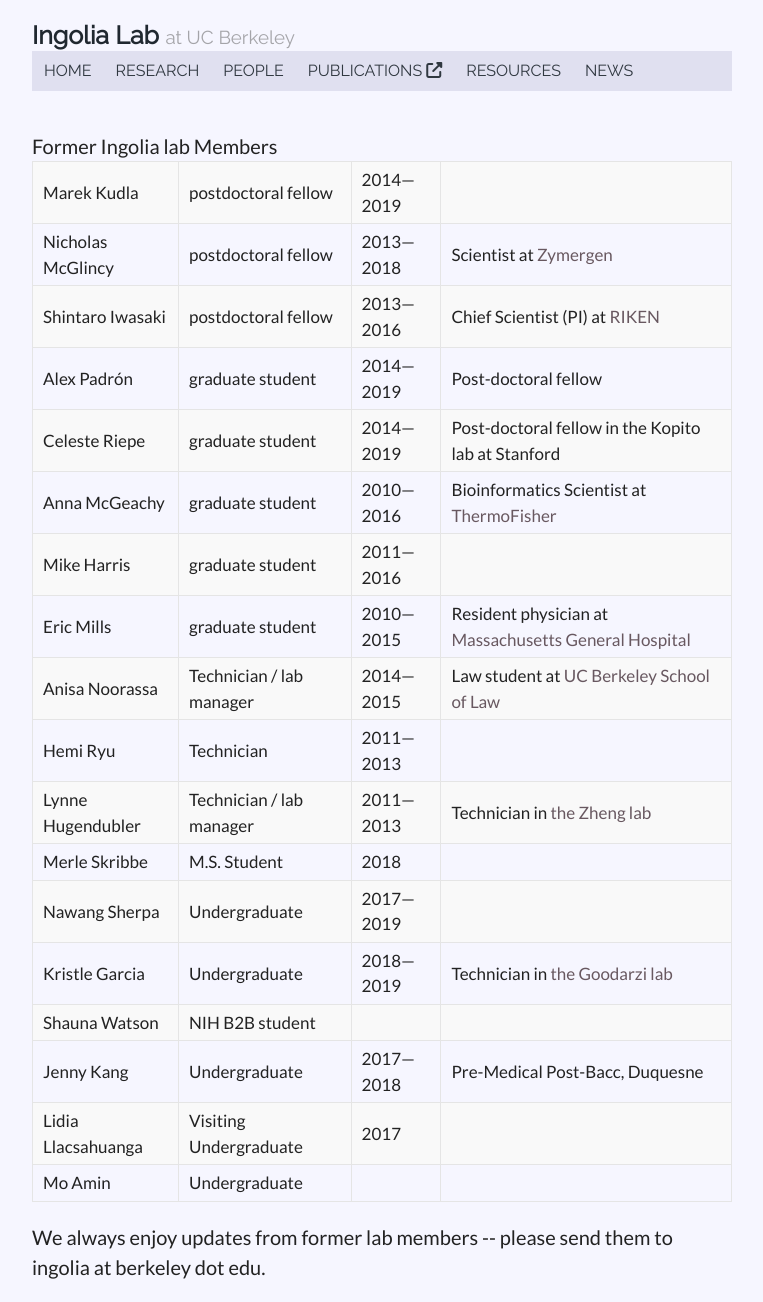
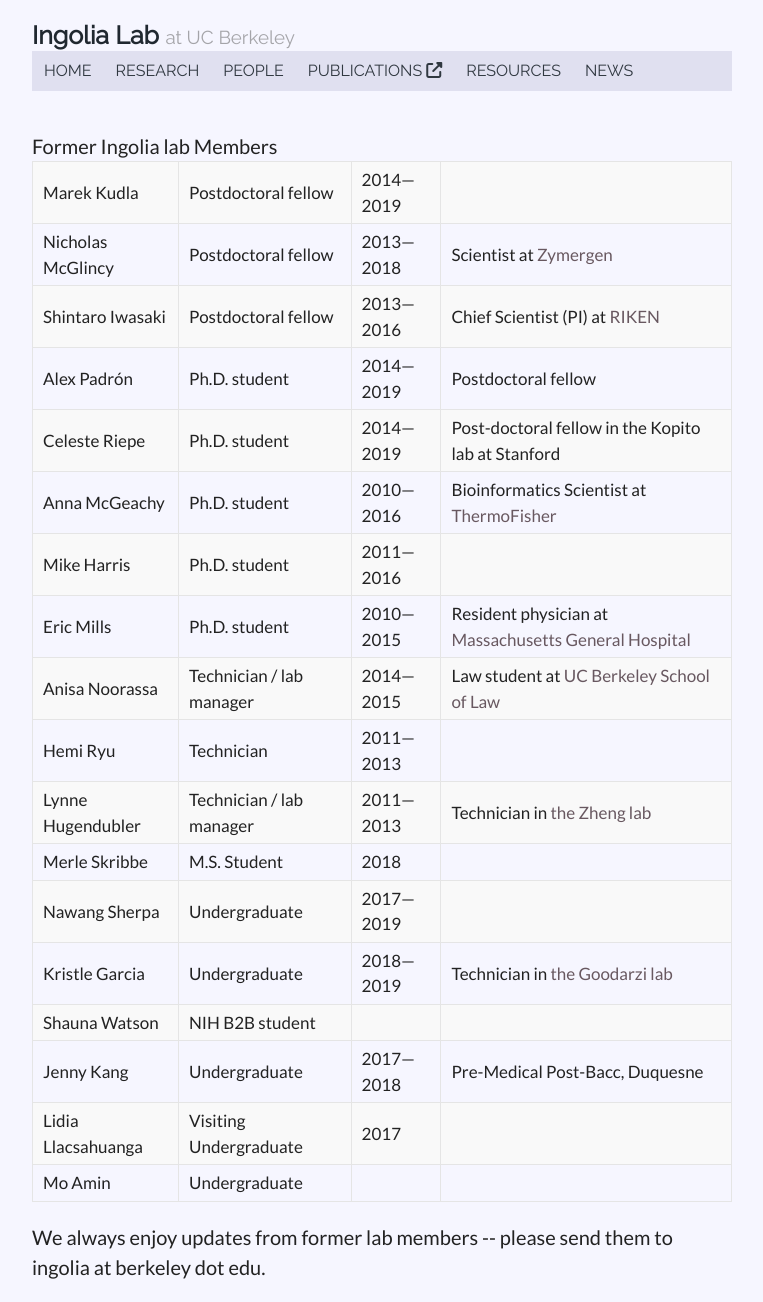
Before and after one commit to ingolia-lab/lab-web-page, a Jekyll site: the page built from src/former.html, in a window 1280 px wide. Shown: the whole page, without its empty margins (258-1021 px from the left). Built offline with Jekyll 4.4.1, drawn with Linux system fonts in a browser that asks for light colours; nearby versions of some CDN libraries.

Commit message:
Personnel updates

```diff
--- a/src/_data/former.yml
+++ b/src/_data/former.yml
@@ -3,47 +3,47 @@
   group: u_2019
 
 - name: Alex Padr&oacute;n
-  position: graduate student
+  position: Ph.D. student
   time: 2014&mdash;2019
-  now: Post-doctoral fellow
+  now: Postdoctoral fellow
   group: y_2019z
 
 - name: Celeste Riepe
-  position: graduate student
+  position: Ph.D. student
   time: 2014&mdash;2019
   now: Post-doctoral fellow in the Kopito lab at Stanford
   group: y_2019y
 
 - name: Marek Kudla
-  position: postdoctoral fellow
+  position: Postdoctoral fellow
   time: 2014&mdash;2019
   group: z_2019
 
 - name: Nicholas McGlincy
-  position: postdoctoral fellow
+  position: Postdoctoral fellow
   time: 2013&mdash;2018
   now: Scientist at <a href="https://zymergen.com">Zymergen</a>
   group: z_2018
 
 - name: Mike Harris
-  position: graduate student
+  position: Ph.D. student
   time: 2011&mdash;2016
   group: y_2016y
 
 - name: Anna McGeachy
-  position: graduate student
+  position: Ph.D. student
   time: 2010&mdash;2016
   group: y_2016z
   now: Bioinformatics Scientist at <a href="http://thermofisher.com">ThermoFisher</a>
 
 - name: Shintaro Iwasaki
-  position: postdoctoral fellow
+  position: Postdoctoral fellow
   time: 2013&mdash;2016
   group: z_2016
   now: Chief Scientist (PI) at <a href="http://www.riken.jp/en/research/labs/associate/rna_sys_biochem/">RIKEN</a>
 
 - name: Eric Mills
-  position: graduate student
+  position: Ph.D. student
   time: 2010&mdash;2015
   now: Resident physician at <a href="https://connects.catalyst.harvard.edu/Profiles/display/Person/159101">Massachusetts General Hospital</a>
   group: y_2015
--- a/src/_data/people-shortterm.yml
+++ b/src/_data/people-shortterm.yml
@@ -1,3 +1,6 @@
+- name: David Noble
+  position: Undergraduate
+
 - name: Jean Lee
   position: Undergraduate
 
```
